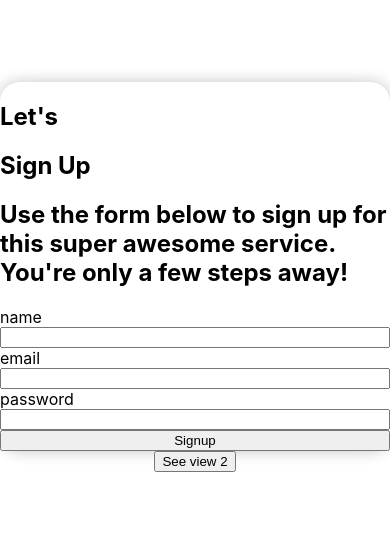
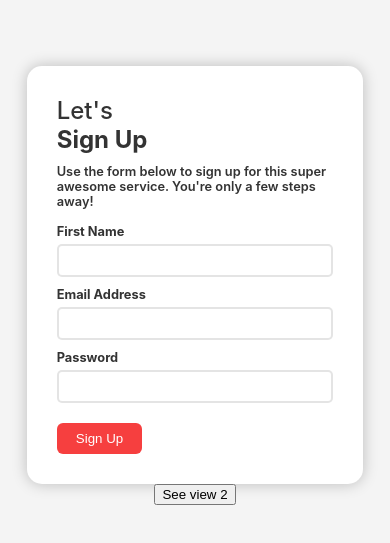
Before and after one commit to cibellem/breezy-form, a React (Create React App) app: page / in a window 390 px wide. Shown: the part 145-688 px from the top of the page. Built offline with nearby package versions, Linux system fonts and the light colour scheme.

Commit message:
CSS - Signup card mobile view + google fonts

```diff
--- a/public/index.html
+++ b/public/index.html
@@ -15,6 +15,12 @@
       user's mobile device or desktop. See https://developers.google.com/web/fundamentals/web-app-manifest/
     -->
     <link rel="manifest" href="%PUBLIC_URL%/manifest.json" />
+    <link rel="preconnect" href="https://fonts.googleapis.com" />
+    <link rel="preconnect" href="https://fonts.gstatic.com" crossorigin />
+    <link
+      href="https://fonts.googleapis.com/css2?family=Heebo:wght@400;600&family=Open+Sans:ital,wght@0,635;1,300&display=swap"
+      rel="stylesheet"
+    />
     <!--
       Notice the use of %PUBLIC_URL% in the tags above.
       It will be replaced with the URL of the `public` folder during the build.
@@ -24,7 +30,7 @@
       work correctly both with client-side routing and a non-root public URL.
       Learn how to configure a non-root public URL by running `npm run build`.
     -->
-    <title>React App</title>
+    <title>Breezy Form</title>
   </head>
   <body>
     <noscript>You need to enable JavaScript to run this app.</noscript>
--- a/src/components/FormInput.tsx
+++ b/src/components/FormInput.tsx
@@ -1,7 +1,7 @@
 import { useState } from "react";
 
 //@ts-ignore
-export const FormInput = ({ label, id, type, name }) => {
+export const FormInput = ({ label, id, type, name, labelName }) => {
   const [value, setValue] = useState<string>("");
 
   const onChange = (event: React.ChangeEvent<HTMLInputElement>) => {
@@ -9,8 +9,11 @@ export const FormInput = ({ label, id, type, name }) => {
   };
   return (
     <>
-      <label htmlFor={label}>{label}</label>
+      <label className="form_label" htmlFor={label}>
+        {labelName}
+      </label>
       <input
+        className="form_input"
         id={id}
         type={type}
         name={name}
--- a/src/components/SignupForm.tsx
+++ b/src/components/SignupForm.tsx
@@ -1,27 +1,39 @@
 import { useState } from "react";
 import { FormInput } from "./FormInput";
-
 
 export const Form = () => {
   return (
     <form className="form">
-      <section className="form__header">
+      <section className="form_header">
         <h1>Let's</h1>
         <h1>Sign Up</h1>
-        <h2>
+        <p>
           Use the form below to sign up for this super awesome service. You're
           only a few steps away!
-        </h2>
+        </p>
       </section>
-      <FormInput label="name" id="name" type="text" name="name" />
-      <FormInput label="email" id="email" type="email" name="email" />
+      <FormInput
+        label="name"
+        id="name"
+        type="text"
+        name="name"
+        labelName="First Name"
+      />
+      <FormInput
+        label="email"
+        id="email"
+        type="email"
+        name="email"
+        labelName="Email Address"
+      />
       <FormInput
         label="password"
         id="password"
         type="password"
         name="password"
+        labelName="Password"
       />
-      <button type="button">Signup</button>
+      <button type="button">Sign Up</button>
     </form>
   );
 };
--- a/src/index.css
+++ b/src/index.css
@@ -1,10 +1,12 @@
 body {
-  margin: 0;
+  /* margin: 0; */
   font-family: -apple-system, BlinkMacSystemFont, "Segoe UI", "Roboto", "Oxygen",
     "Ubuntu", "Cantarell", "Fira Sans", "Droid Sans", "Helvetica Neue",
     sans-serif;
   -webkit-font-smoothing: antialiased;
   -moz-osx-font-smoothing: grayscale;
+  background-color: #f4f4f4;
+  color: #333333;
 }
 
 code {
@@ -18,12 +20,54 @@ code {
   flex-direction: column;
   align-items: center;
   justify-content: center;
+  max-width: 90%;
+  margin: auto;
 }
 
+/* Form */
 .form {
   display: flex;
   flex-direction: column;
   background-color: white;
   box-shadow: 0px 0px 15px #0000003b;
-  border-radius: 20px;
+  border-radius: 15px;
+  padding: 30px;
 }
+
+.form > .form_header > p {
+  font-weight: 600;
+  font-size: 0.8em;
+  margin: 10px 0 5px 0;
+}
+
+.form > .form_header > h1 {
+  margin: 0;
+  font-weight: 700;
+}
+
+.form > .form_header > h1:first-child {
+  font-weight: 500;
+}
+
+.form > .form_label {
+  margin: 10px 0 5px 0;
+  font-size: 0.8em;
+  font-weight: 700;
+}
+
+.form > .form_input {
+  border-radius: 5px;
+  border: 2px solid rgba(136, 136, 136, 0.226);
+  padding: 7px;
+}
+
+.form > button {
+  max-width: 31%;
+  margin-top: 20px;
+  padding: 8px;
+  border-radius: 6px;
+  border: none;
+  font-weight: 500;
+  background-color: #f63f3f;
+  color: white;
+}
```
